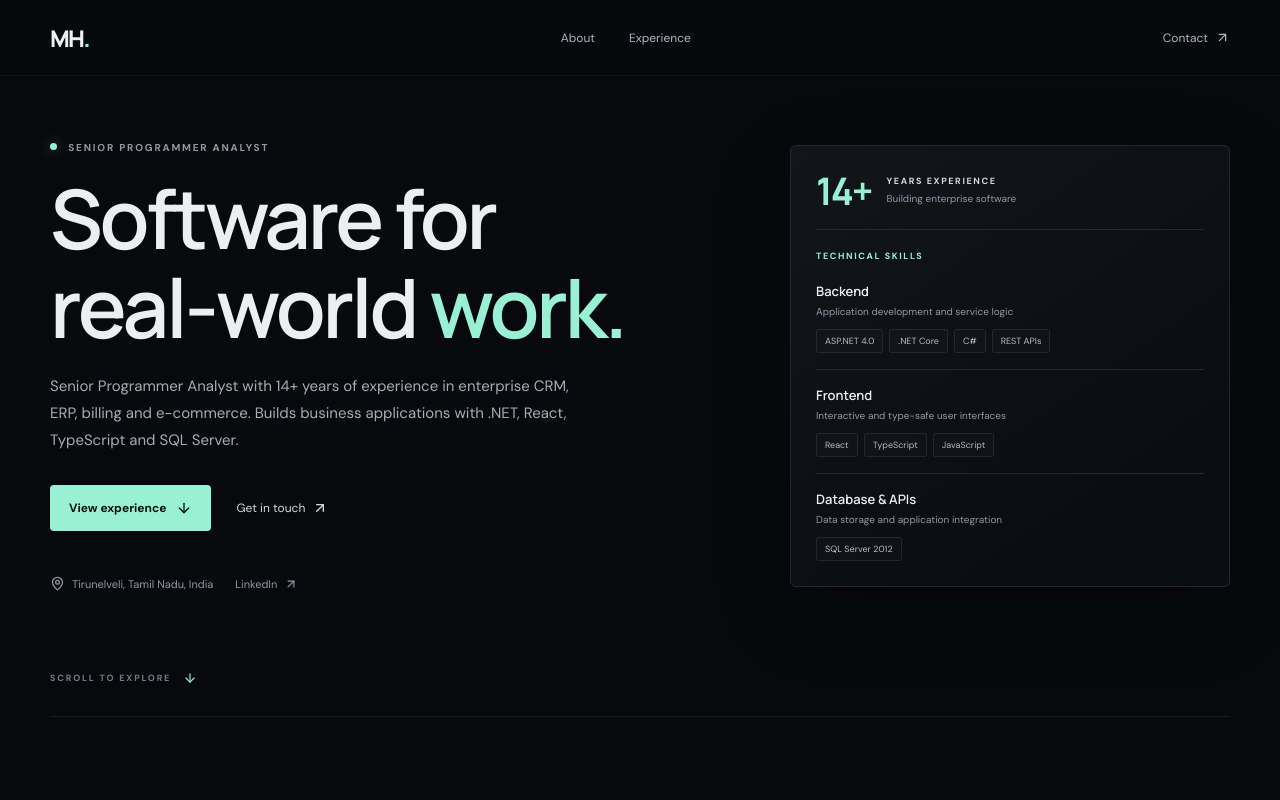
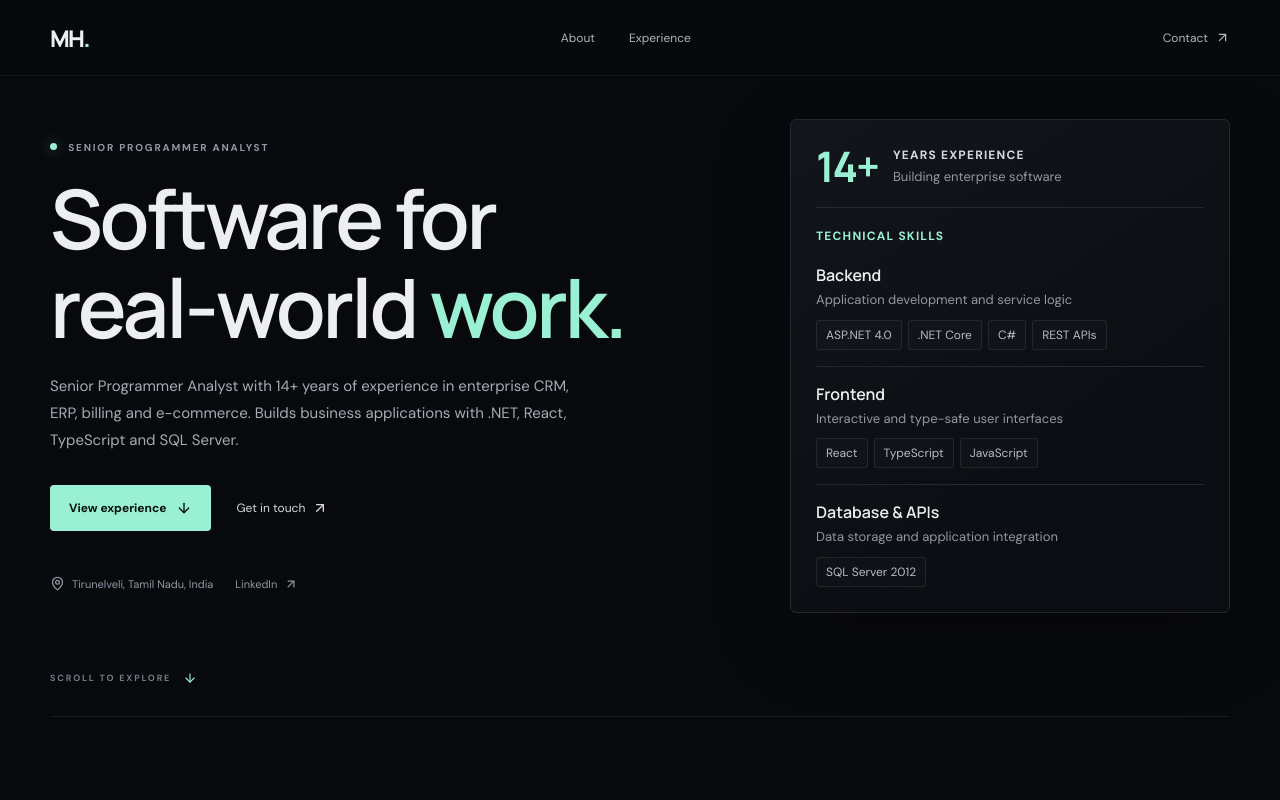
Before and after one commit to MohamedHussainP/MohamedHussain, a React (Vite) app: page / in a window 1280 px wide. Shown: the top 800 px of the page. Built offline with nearby package versions, Linux system fonts and the light colour scheme.

Commit message:
Use normal font sizes in skills showcase (#6)
Co-authored-by: Mohamed Hussain P <351611803+MohamedHussainP@users.noreply.github.com>
Co-authored-by: Copilot App <223556219+Copilot@users.noreply.github.com>

```diff
--- a/src/index.css
+++ b/src/index.css
@@ -53,17 +53,17 @@ h1, h2, h3, p { margin-top: 0; }
 .hero-aside { width: min(440px, 100%); justify-self: end; }
 .skills-showcase { padding: 25px; border: 1px solid var(--border); border-radius: 6px; background: linear-gradient(145deg, #12151b, #0b0d12 75%); box-shadow: 0 24px 80px #00000030; }
 .experience-highlight { display: flex; align-items: center; gap: 15px; padding-bottom: 20px; border-bottom: 1px solid var(--border); }
-.experience-years { color: var(--accent); font-family: var(--font-display); font-size: 38px; font-weight: 700; letter-spacing: -2px; line-height: 1; }
+.experience-years { color: var(--accent); font-family: var(--font-display); font-size: 42px; font-weight: 700; letter-spacing: -2px; line-height: 1; }
 .experience-highlight div { display: grid; gap: 5px; }
-.experience-highlight strong, .skills-showcase-title { color: #d7d9de; font-size: 9px; font-weight: 700; letter-spacing: 1.6px; }
-.experience-highlight div span { color: var(--muted); font-size: 10px; }
+.experience-highlight strong, .skills-showcase-title { color: #d7d9de; font-size: 12px; font-weight: 700; letter-spacing: 1.2px; }
+.experience-highlight div span { color: var(--muted); font-size: 13px; }
 .skills-showcase-title { margin: 20px 0 4px; color: var(--accent); }
 .skills-showcase-item { display: grid; grid-template-columns: 1fr; gap: 10px; padding: 16px 0; border-bottom: 1px solid var(--border); }
 .skills-showcase-item:last-child { padding-bottom: 0; border-bottom: 0; }
-.skills-showcase-item h3 { margin: 0 0 4px; color: var(--text); font-family: var(--font-display); font-size: 13px; font-weight: 600; }
-.skills-showcase-item p { margin: 0; color: var(--muted); font-size: 10px; line-height: 1.5; }
+.skills-showcase-item h3 { margin: 0 0 4px; color: var(--text); font-family: var(--font-display); font-size: 16px; font-weight: 600; }
+.skills-showcase-item p { margin: 0; color: var(--muted); font-size: 13px; line-height: 1.5; }
 .skill-tags { display: flex; flex-wrap: wrap; gap: 6px; }
-.skill-tags span { padding: 5px 8px; border: 1px solid #ffffff14; border-radius: 3px; color: #b6bbc4; background: #ffffff04; font-size: 9px; }
+.skill-tags span { padding: 6px 9px; border: 1px solid #ffffff14; border-radius: 3px; color: #b6bbc4; background: #ffffff04; font-size: 12px; }
 .scroll-cue { position: absolute; bottom: 31px; left: 0; display: flex; align-items: center; gap: 12px; color: #757b86; font-size: 9px; font-weight: 700; letter-spacing: 1.8px; }
 .scroll-cue svg { color: var(--accent); }
 .section-block { display: grid; grid-template-columns: 190px 1fr; gap: 45px; padding-block: 104px; border-top: 1px solid #ffffff12; }
```
